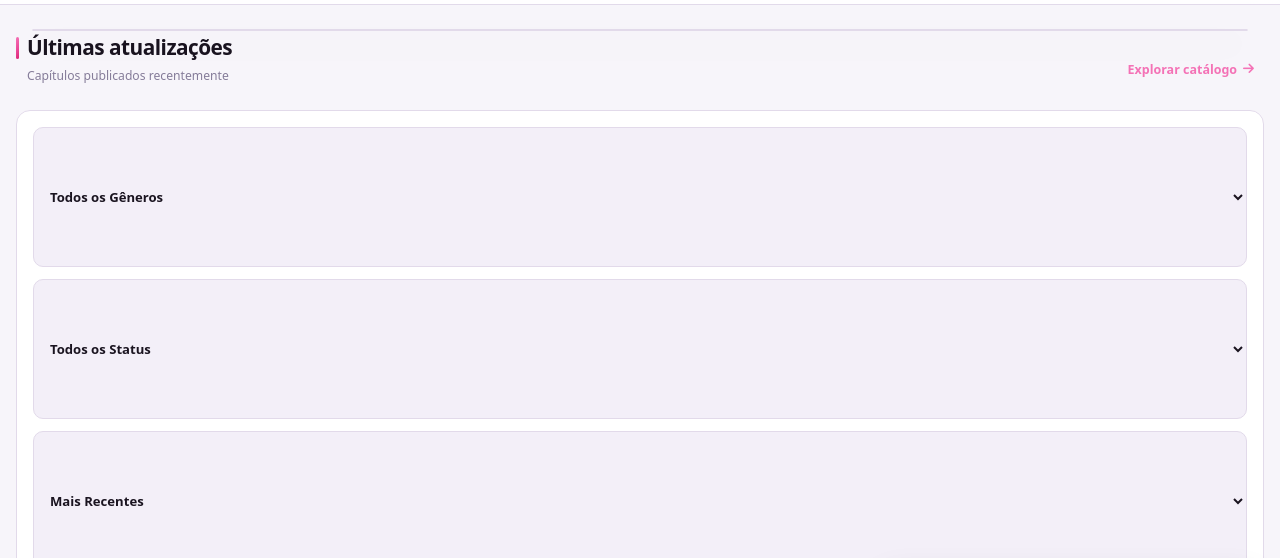
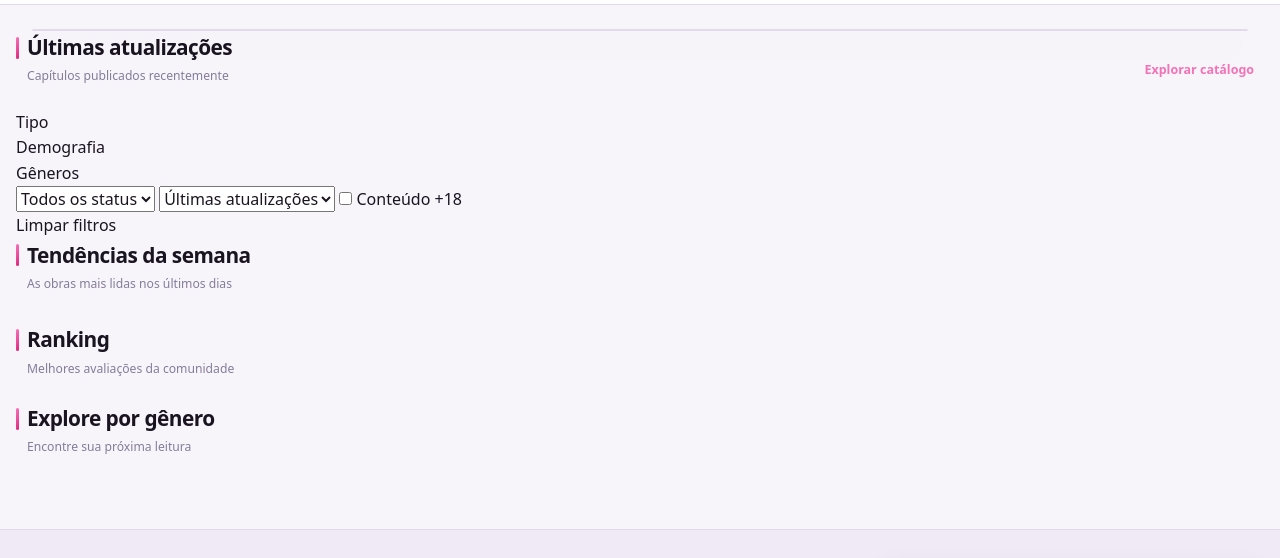
Before and after one commit to Apollyanna/SolitudeScan, a plain HTML site: page index.html in a window 1280 px wide. Shown: the part 59-617 px from the top of the page. Drawn offline with Linux system fonts and the light colour scheme; no server answers.

Commit message:
Edit index.html

```diff
--- a/index.html
+++ b/index.html
@@ -74,7 +74,9 @@
 
   <div class="nav-search">
     <i class="fa-solid fa-magnifying-glass" aria-hidden="true"></i>
-    <input type="search" id="searchInput" class="search-input" placeholder="Buscar obras..." aria-label="Buscar obras" autocomplete="off" enterkeyhint="search">
+    <input type="search" id="searchInput" class="search-input" placeholder="Buscar por título, autor ou gênero" aria-label="Buscar obras" autocomplete="off" enterkeyhint="search" role="combobox" aria-expanded="false" aria-controls="searchSuggestions" aria-autocomplete="list">
+    <button type="button" class="search-clear" id="searchClearBtn" aria-label="Limpar busca" hidden>&times;</button>
+    <div id="searchSuggestions" class="search-suggestions" role="listbox" aria-label="Sugestões de busca" hidden></div>
   </div>
 
   <div class="notif-wrapper">
@@ -131,29 +133,53 @@
           <h2 class="section-title" id="tituloUltimas">Últimas atualizações</h2>
           <p class="section-sub">Capítulos publicados recentemente</p>
         </div>
-        <button type="button" class="section-link" onclick="focarCatalogo()">Explorar catálogo <i class="fa-solid fa-arrow-right" aria-hidden="true"></i></button>
+        <button type="button" class="section-link" onclick="focarCatalogo()">Explorar catálogo</button>
       </div>
 
-      <div class="catalog-toolbar" role="group" aria-label="Filtros do catálogo">
-        <select id="generoFiltro" class="filter-select" aria-label="Filtrar por gênero">
-          <option value="Todos">Todos os Gêneros</option>
-        </select>
-        <select id="statusFiltro" class="filter-select" aria-label="Filtrar por status">
-          <option value="Todos">Todos os Status</option>
-          <option value="Em Lançamento">Em Lançamento</option>
-          <option value="Completo">Completo</option>
-          <option value="Hiato">Hiato</option>
-        </select>
-        <select id="ordemFiltro" class="filter-select" aria-label="Ordenar por">
-          <option value="recentes">Mais Recentes</option>
-          <option value="populares">Mais Populares</option>
-          <option value="avaliados">Melhor Avaliados</option>
-        </select>
+      <div class="catalog-filters" role="group" aria-label="Filtros do catálogo">
+        <div class="filter-row">
+          <span class="filter-label">Tipo</span>
+          <div id="tipoChips" class="filter-chips" role="group" aria-label="Filtrar por tipo"></div>
+        </div>
+        <div class="filter-row">
+          <span class="filter-label">Demografia</span>
+          <div id="demografiaChips" class="filter-chips" role="group" aria-label="Filtrar por demografia"></div>
+        </div>
+        <div class="filter-row">
+          <span class="filter-label">Gêneros</span>
+          <div id="generoChips" class="filter-chips" role="group" aria-label="Filtrar por gênero"></div>
+        </div>
+        <div class="filter-selects">
+          <select id="statusFiltro" aria-label="Filtrar por status">
+            <option value="Todos">Todos os status</option>
+            <option value="Em Lançamento">Em andamento</option>
+            <option value="Completo">Finalizado</option>
+            <option value="Hiato">Em hiato</option>
+            <option value="Cancelado">Cancelado</option>
+          </select>
+          <select id="ordemFiltro" aria-label="Ordenar por">
+            <option value="atualizados">Últimas atualizações</option>
+            <option value="populares">Mais populares</option>
+            <option value="recentes">Mais recentes</option>
+            <option value="avaliados">Melhor avaliados</option>
+            <option value="titulo">Ordem alfabética</option>
+            <option value="capitulos">Mais capítulos</option>
+          </select>
+          <label class="filter-toggle"><input type="checkbox" id="adultoFiltro"> Conteúdo +18</label>
+          <div class="filter-actions">
+            <span id="catalogResultCount" class="catalog-count" aria-live="polite"></span>
+            <button type="button" class="btn-link" onclick="limparFiltros()">Limpar filtros</button>
+          </div>
+        </div>
       </div>
 
-      <div id="generoChips" class="genre-chips" role="group" aria-label="Filtrar por gênero"></div>
+      <div id="filtrosAtivos" class="active-filters" hidden></div>
 
       <div id="mangaContainer" class="manga-grid" role="list" aria-live="polite"></div>
+
+      <div class="catalog-more">
+        <button type="button" class="btn-carregar-mais" id="btnCarregarMais" onclick="carregarMaisResultados()" hidden>Carregar mais obras</button>
+      </div>
     </section>
 
     <section class="catalog-section" aria-labelledby="tituloTendencias">
```
